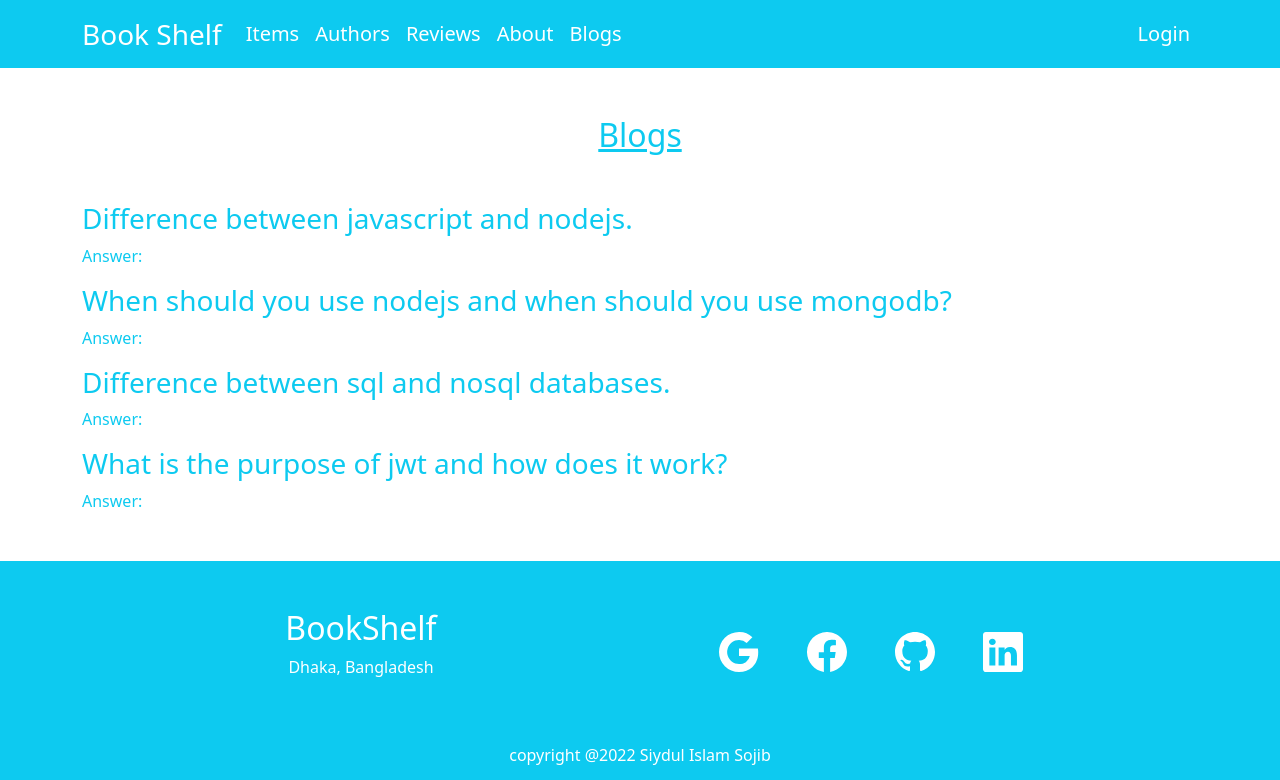
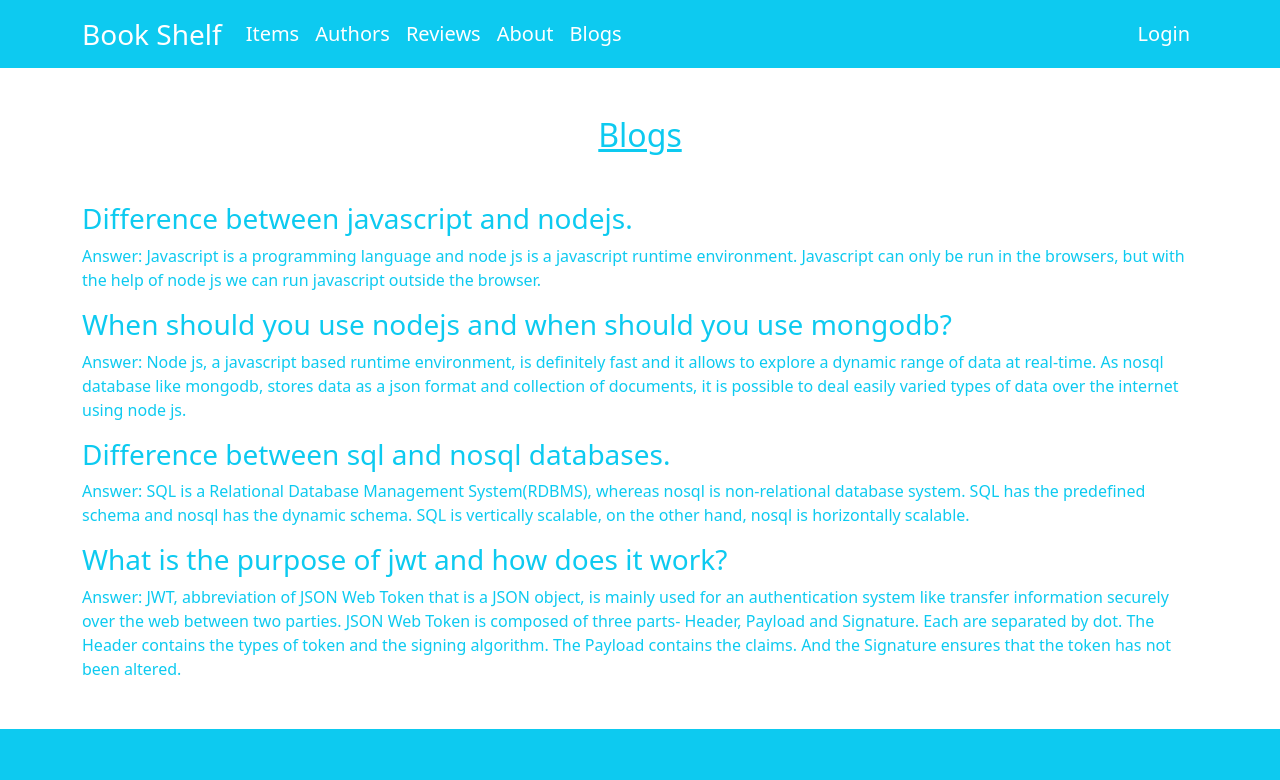
Before and after one commit to Siydulislam/book-shelf-client, a React (Create React App) app: page /blogs in a window 1280 px wide. Shown: the top 780 px of the page. Built offline with nearby package versions, Linux system fonts and the light colour scheme; no server answers.

Commit message:
blogs page

```diff
--- a/src/Components/Blogs/Blogs.js
+++ b/src/Components/Blogs/Blogs.js
@@ -5,13 +5,13 @@ const Blogs = () => {
         <div className="container text-info">
             <h2 className="mt-5 mb-5 text-center text-decoration-underline">Blogs</h2>
             <h3>Difference between javascript and nodejs.</h3>
-            <p>Answer: </p>
+            <p>Answer: Javascript is a programming language and node js is a javascript runtime environment. Javascript can only be run in the browsers, but with the help of node js we can run javascript outside the browser.</p>
             <h3>When should you use nodejs and when should you use mongodb?</h3>
-            <p>Answer: </p>
+            <p>Answer: Node js, a javascript based runtime environment, is definitely fast and it allows to explore a dynamic range of data at real-time. As nosql database like mongodb, stores data as a json format and collection of documents, it is possible to deal easily varied types of data over the internet using node js.</p>
             <h3>Difference between sql and nosql databases.</h3>
-            <p>Answer: </p>
+            <p>Answer: SQL is a Relational Database Management System(RDBMS), whereas nosql is non-relational database system. SQL has the predefined schema and nosql has the dynamic schema. SQL is vertically scalable, on the other hand, nosql is horizontally scalable.</p>
             <h3>What is the purpose of jwt and how does it work?</h3>
-            <p>Answer: </p>
+            <p>Answer: JWT, abbreviation of JSON Web Token that is a JSON object, is mainly used for an authentication system like transfer information securely over the web between two parties. JSON Web Token is composed of three parts- Header, Payload and Signature. Each are separated by dot. The Header contains the types of token and the signing algorithm. The Payload contains the claims. And the Signature ensures that the token has not been altered.</p>
         </div>
     );
 };
```
